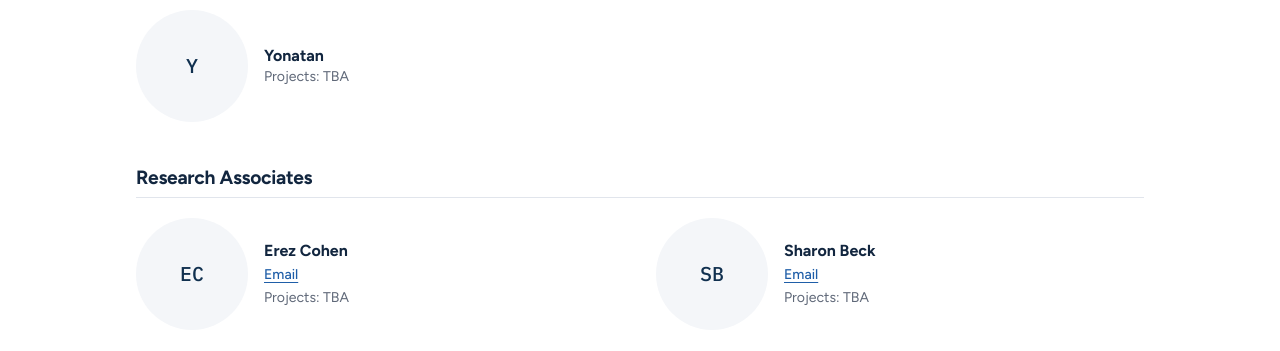
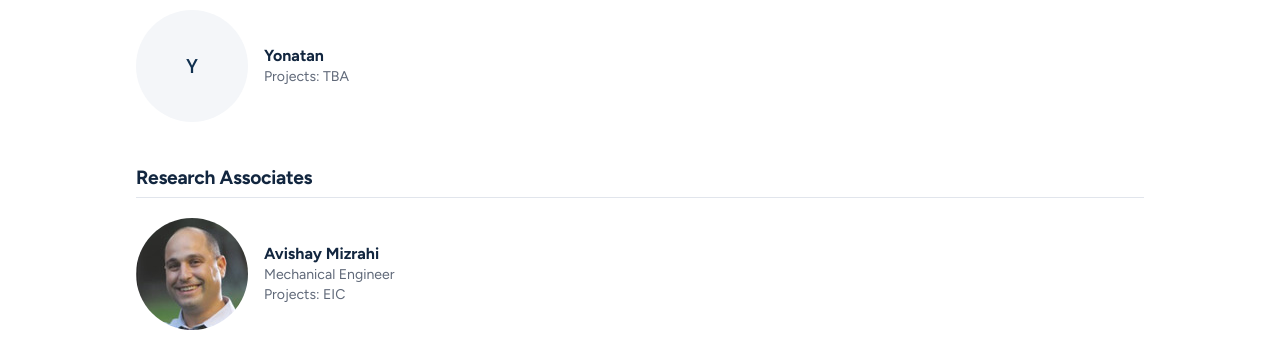
Before and after one commit to tom-bleher/koroverlab, a plain HTML site: page people.html in a window 1280 px wide. Shown: the part 1598-1949 px from the top of the page. Drawn offline with Linux system fonts and the light colour scheme.

Commit message:
Remove Erez Cohen and Sharon Beck from the team
Co-Authored-By: Claude Opus 5.5 <noreply@anthropic.com>

```diff
--- a/people.html
+++ b/people.html
@@ -94,8 +94,6 @@
       <div class="group">
         <h2>Research Associates</h2>
         <ul class="members">
-          <li><span class="photo" aria-hidden="true">EC</span><div><b>Erez Cohen</b><a class="mail" href="mailto:cohen.erez7@gmail.com" title="cohen.erez7@gmail.com">Email</a><span>Projects: TBA</span></div></li>
-          <li><span class="photo" aria-hidden="true">SB</span><div><b>Sharon Beck</b><a class="mail" href="mailto:smtbeck@gmail.com" title="smtbeck@gmail.com">Email</a><span>Projects: TBA</span></div></li>
           <li><img src="assets/images/avishay-mizrahi.jpg" alt="" width="112" height="112" loading="lazy"><div><b>Avishay Mizrahi</b><span>Mechanical Engineer</span><span>Projects: EIC</span></div></li>
         </ul>
       </div>
```
